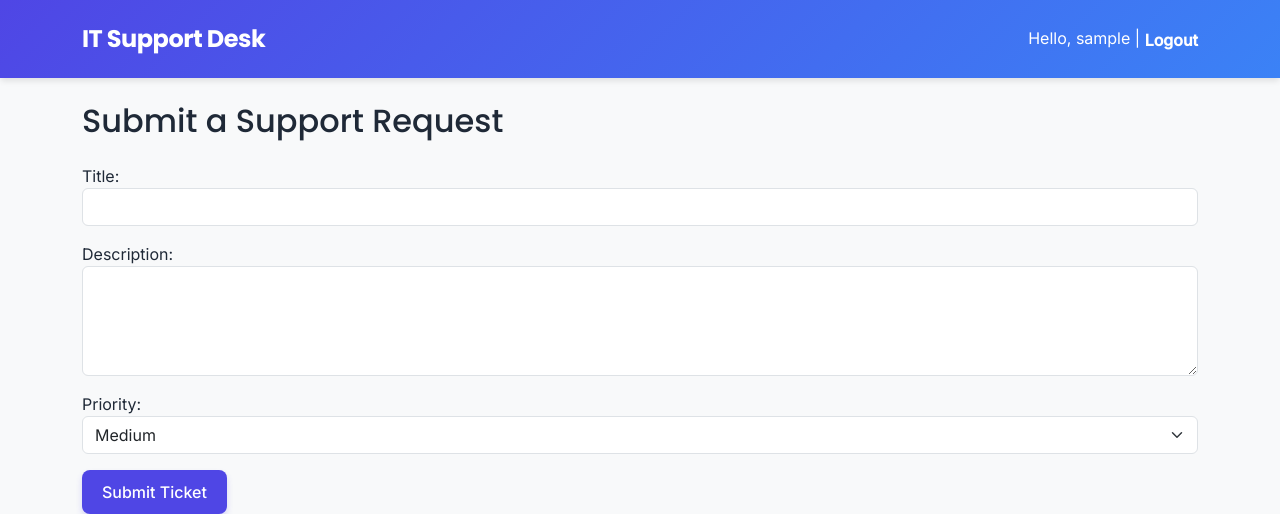
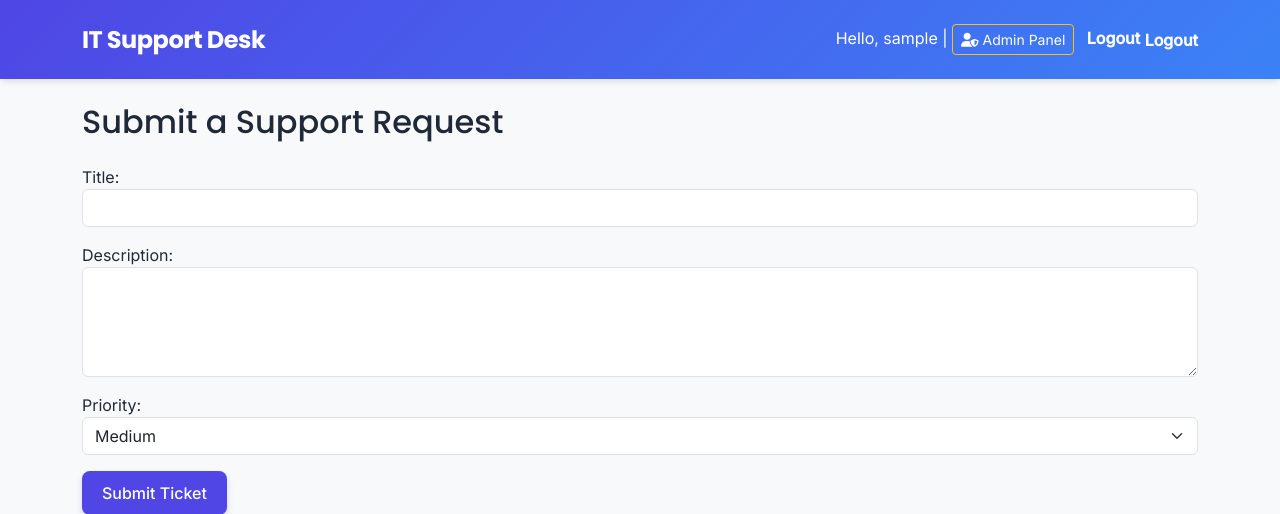
Before and after one commit to Chaitanya-vikas/IT-Support-Ticketing-System, a Django app: page /new/ in a window 1280 px wide. Shown: the top 514 px of the page. Run offline with Django 5.2, Linux system fonts and the light colour scheme; the visitor is signed in with stand-in values (Sample User, id 1).

Commit message:
adding adminpanel button

```diff
--- a/tickets/templates/tickets/base.html
+++ b/tickets/templates/tickets/base.html
@@ -123,6 +123,13 @@
                     Hello, {{ user.username }} |
                     <form action="{% url 'logout' %}" method="post" class="d-inline">
                      {% csrf_token %}
+                     {% if user.is_staff %}
+    <a href="/admin/" class="btn btn-outline-warning btn-sm me-2" target="_blank">
+        <i class="fas fa-user-shield"></i> Admin Panel
+    </a>
+{% endif %}
+
+<a href="{% url 'logout' %}" class="text-white text-decoration-none fw-bold">Logout</a>
             <button type="submit" class="btn btn-link text-white fw-bold text-decoration-none p-0 border-0">Logout</button>
 </form>
                 </span>
```
